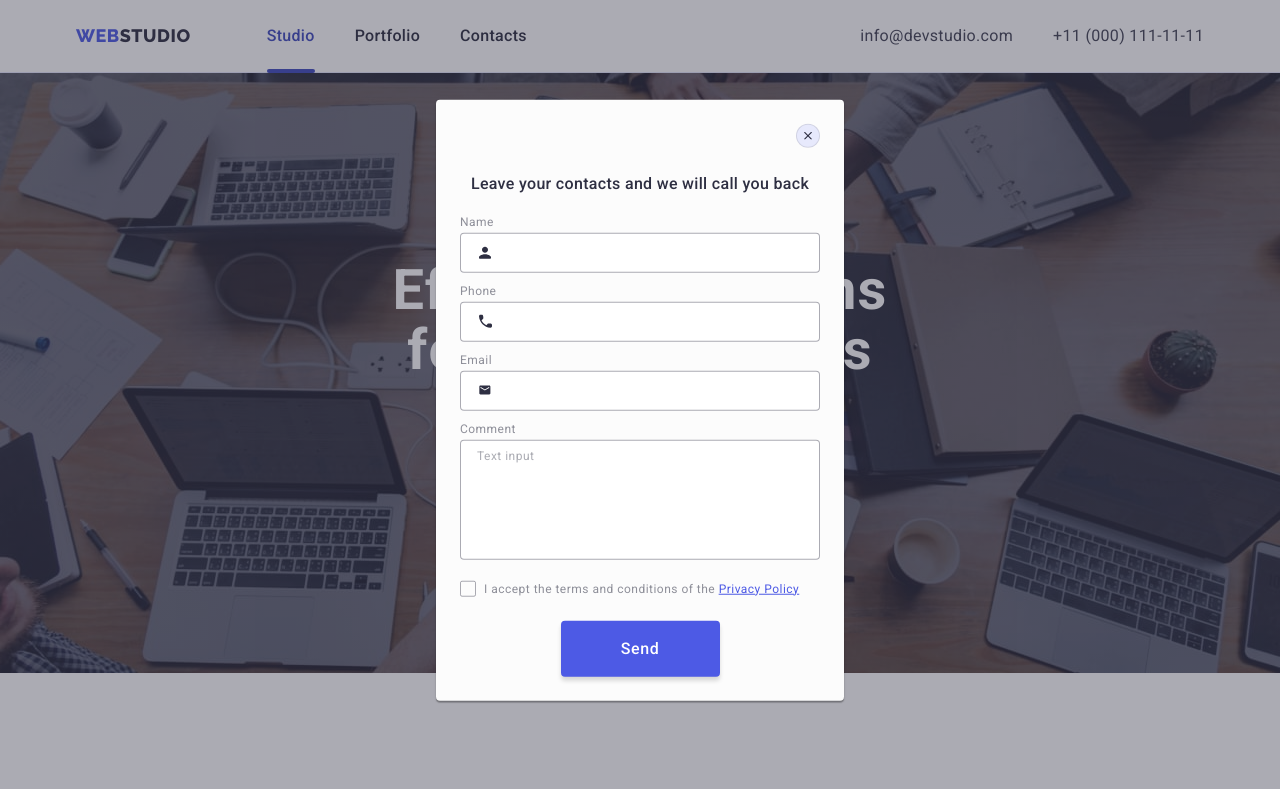
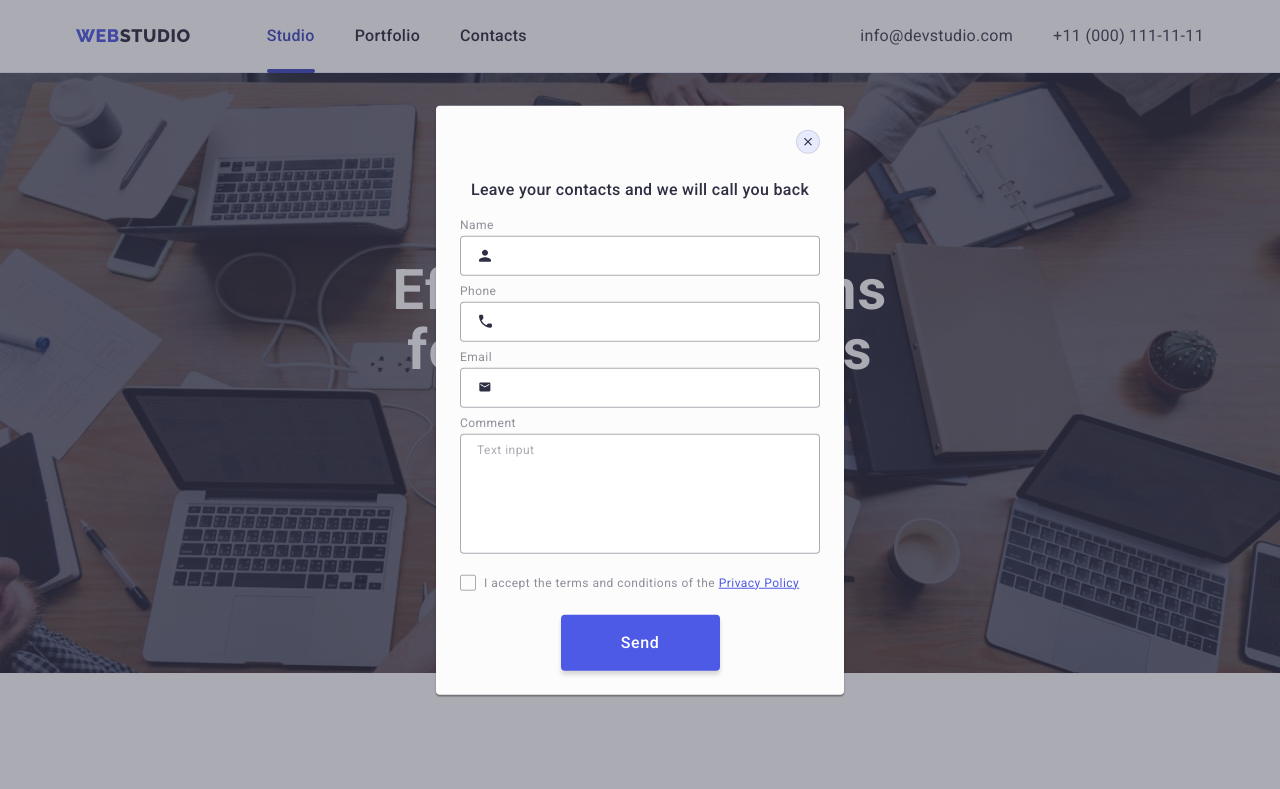
Before and after one commit to OliaLopatiuk/goit-markup-hw-06, a plain HTML site: page index.html in a window 1280 px wide. Both pictures are taken after a click on the button "Order Service". Shown: the top 789 px of the page. Drawn offline with nearby package versions, Linux system fonts and the light colour scheme.

Commit message:
modal fixed

```diff
--- a/css/styles.css
+++ b/css/styles.css
@@ -637,8 +637,12 @@ footer .email-input::placeholder {
   color: var(--dark-background-color);
 }
 
+.modal-field-wrap {
+  margin-bottom: 8px;
+}
+
 .label {
-  display: inline-block;
+  display: block;
   margin-bottom: 4px;
   font-size: 12px;
   line-height: 1.17;
@@ -667,7 +671,6 @@ footer .email-input::placeholder {
 
 .input-wrap {
   position: relative;
-  margin-bottom: 8px;
 }
 
 .input-wrap:focus-within .input-icon {
--- a/index.html
+++ b/index.html
@@ -607,6 +607,7 @@
         <p class="modal-title">Leave your contacts and we will call you back</p>
 
         <form>
+          <div class="modal-field-wrap">
             <label class="label" for="user-name">Name</label>
             <div class="input-wrap">
               <input
@@ -619,7 +620,9 @@
                 <use href="./images/icons.svg#name"></use>
               </svg>
             </div>
+          </div>
 
+          <div class="modal-field-wrap">
             <label class="label" for="user-phone">Phone</label>
             <div class="input-wrap">
               <input
@@ -632,7 +635,9 @@
                 <use href="./images/icons.svg#phone"></use>
               </svg>
             </div>
+          </div>
 
+          <div class="modal-field-wrap">
             <label class="label" for="user-email">Email</label>
             <div class="input-wrap">
               <input
@@ -644,6 +649,7 @@
               <svg class="input-icon" width="18" height="24">
                 <use href="./images/icons.svg#email"></use>
               </svg>
+            </div>
           </div>
 
           <label class="label" for="comment">Comment</label>
```
Also changed, not shown: portfolio.html (+0 -1 lines). Lines whose indentation alone changed are shown as unchanged.
